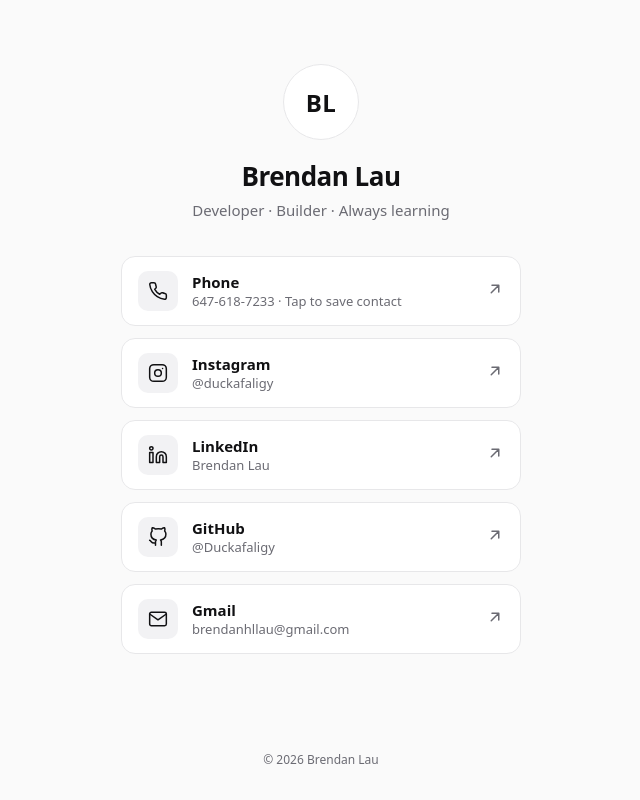
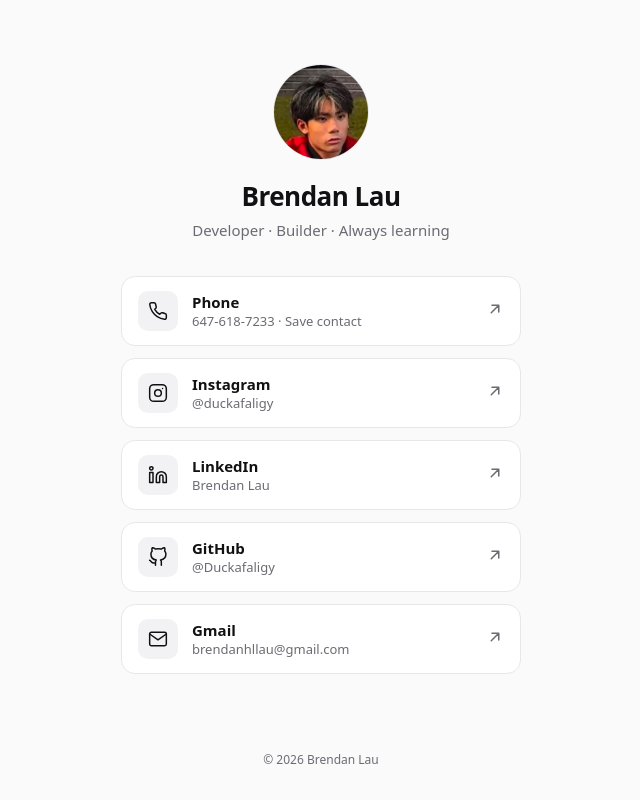
Before and after one commit to Duckafaligy/SOCIAL, a Next.js app: page / in a window 1280 px wide. Shown: the whole page, without its empty margins (319-959 px from the left). Built offline with nearby package versions, Linux system fonts and the light colour scheme.

Commit message:
Add profile photo to page and contact card
Co-Authored-By: Claude Opus 5.5 <noreply@anthropic.com>
Claude-Session: https://claude.ai/code/session_01Uo6C9RuSRyuLeCzPYugT2F

```diff
--- a/app/globals.css
+++ b/app/globals.css
@@ -56,15 +56,12 @@ body {
 }
 
 .avatar {
-  width: 76px;
-  height: 76px;
+  width: 96px;
+  height: 96px;
   margin: 0 auto 18px;
   border-radius: 50%;
-  display: grid;
-  place-items: center;
-  font-size: 24px;
-  font-weight: 600;
-  letter-spacing: 0.02em;
+  display: block;
+  object-fit: cover;
   background: var(--card);
   border: 1px solid var(--border);
 }
--- a/app/page.tsx
+++ b/app/page.tsx
@@ -1,3 +1,4 @@
+import Image from "next/image";
 import { links, profile } from "@/profile";
 import { Arrow, Icon } from "./icons";
 
@@ -5,9 +6,14 @@ export default function Home() {
   return (
     <main className="page">
       <header className="intro">
-        <div className="avatar" aria-hidden="true">
-          {profile.initials}
-        </div>
+        <Image
+          className="avatar"
+          src={profile.photo}
+          alt={profile.name}
+          width={152}
+          height={152}
+          priority
+        />
         <h1>{profile.name}</h1>
         <p>{profile.tagline}</p>
       </header>
--- a/profile.ts
+++ b/profile.ts
@@ -3,8 +3,8 @@
 export const profile = {
   name: "Brendan Lau",
   tagline: "Developer · Builder · Always learning",
-  // Initials shown in the avatar circle.
-  initials: "BL",
+  // Profile photo in /public, cropped square.
+  photo: "/avatar.jpg",
 };
 
 export type LinkKind = "phone" | "instagram" | "linkedin" | "github" | "gmail";
@@ -21,7 +21,7 @@ export const links: SocialLink[] = [
   {
     kind: "phone",
     label: "Phone",
-    display: "647-618-7233 · Tap to save contact",
+    display: "647-618-7233 · Save contact",
     href: "/brendan-lau.vcf",
   },
   {
```
Also changed, not shown: public/avatar.jpg (added), 1 other file (tests, documents, lock files or other folders).
